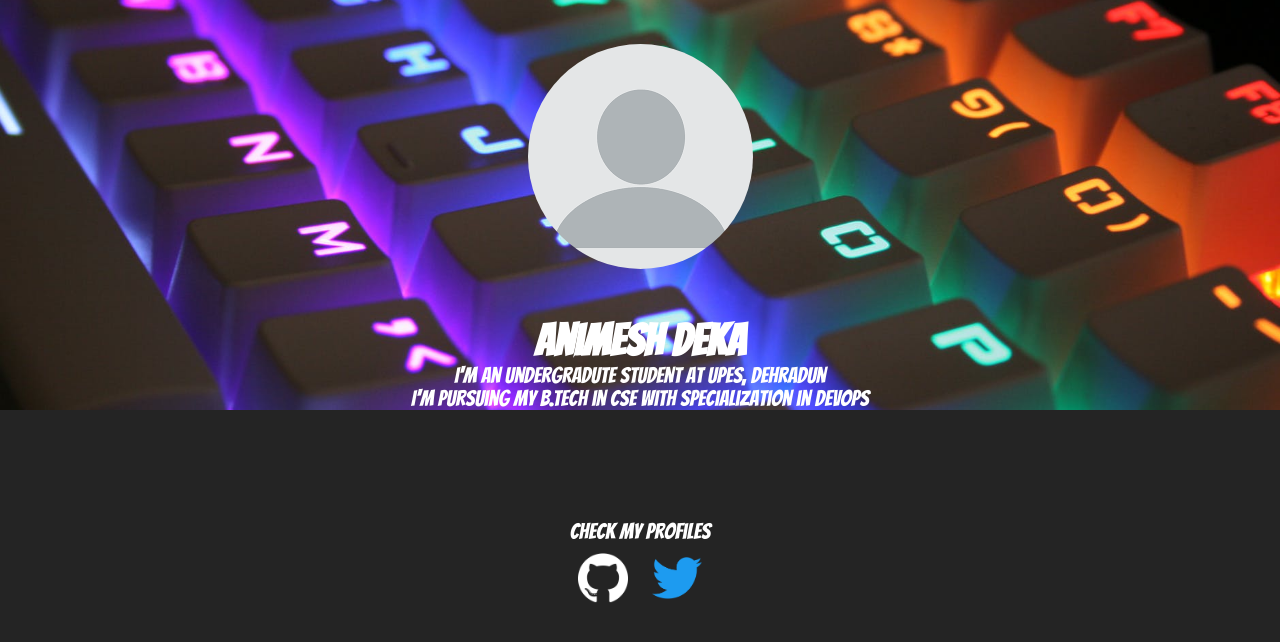
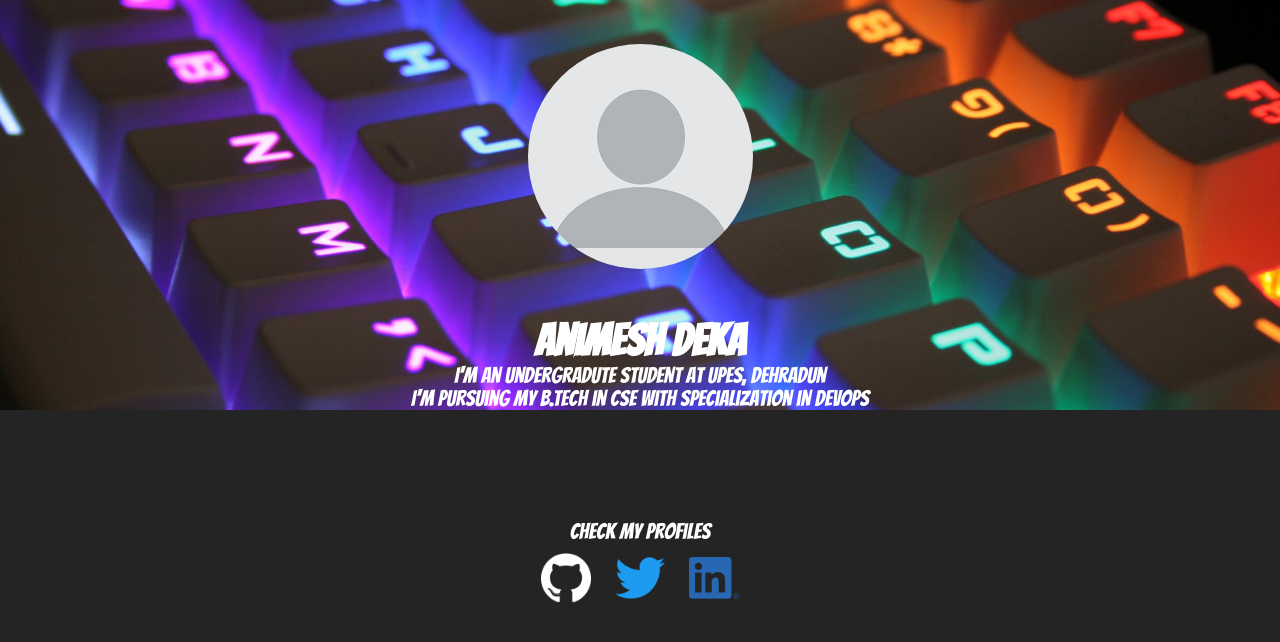
Before and after one commit to animesh-deka/Basic-Portfolio-using-HTML-and-CSS, a plain HTML site: page index.html in a window 1280 px wide. Drawn offline with Linux system fonts and the light colour scheme.

Commit message:
Update index.html

```diff
--- a/index.html
+++ b/index.html
@@ -36,6 +36,15 @@
             style="width: 50px; height: 50px; object-fit: contain"
         /></a>
       </span>
+      <span>
+        <a
+          href="https://www.linkedin.com/in/animesh-deka-a009471a1/"
+          target="_blank"
+          ><img
+            src="img/linkedin.png"
+            style="width: 50px; height: 50px; object-fit: contain"
+        /></a>
+      </span>
     </center>
   </body>
 </html>
```
